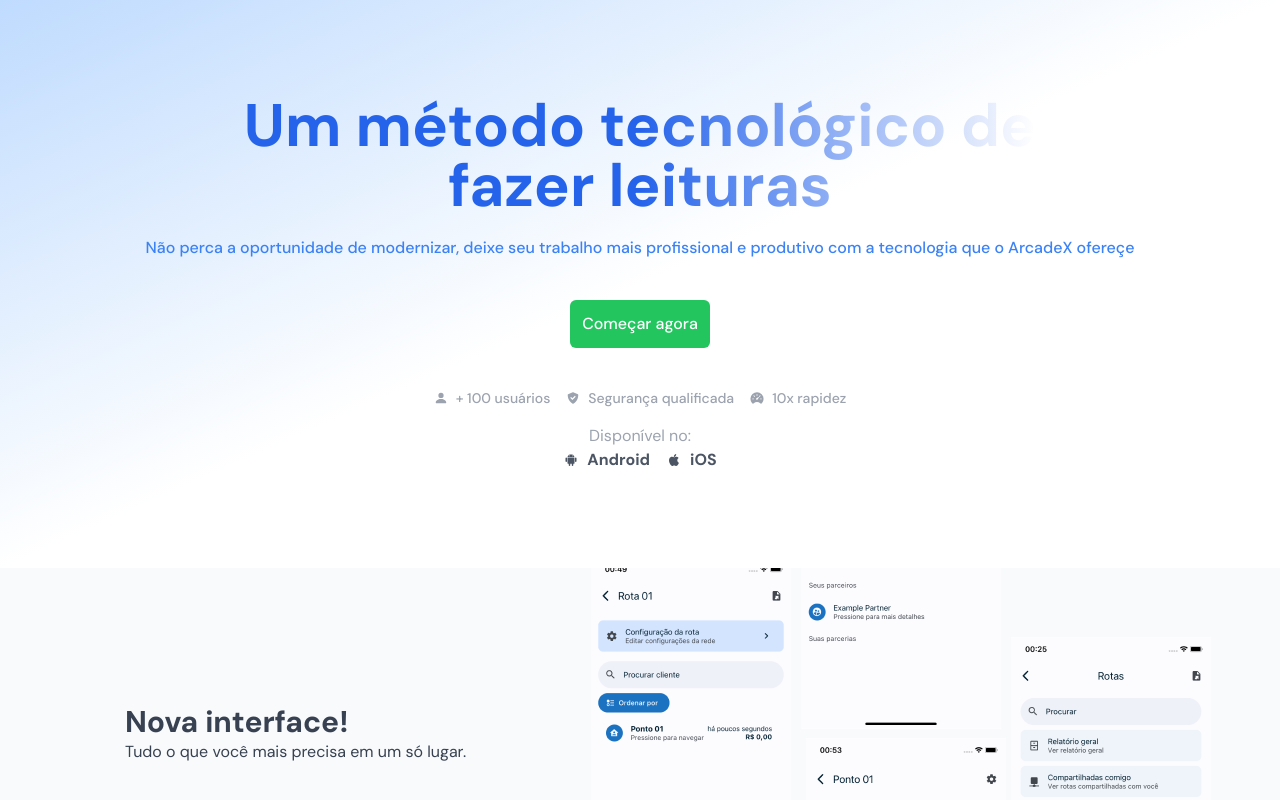
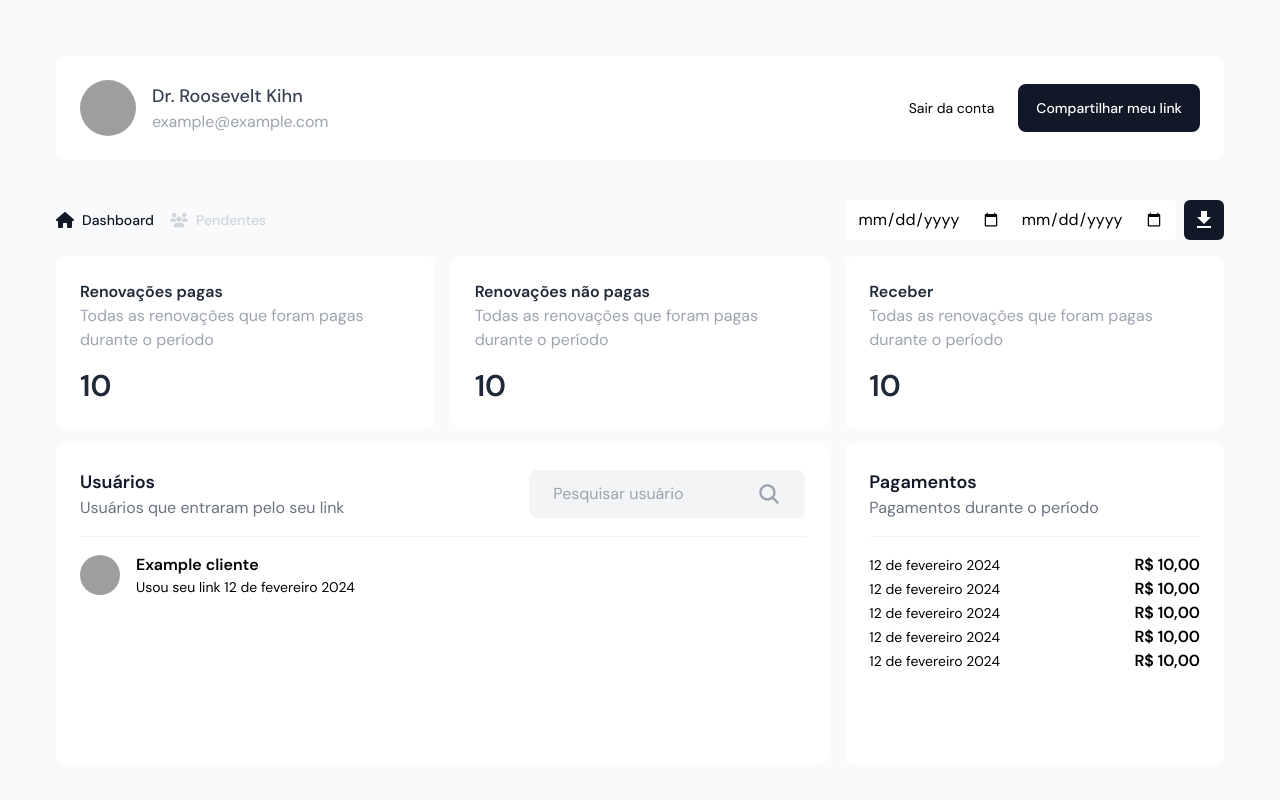
Before and after one commit to ALTHGA/althga-arcadex-promoter, a Next.js app: page / in a window 1280 px wide. Built offline with nearby package versions, Linux system fonts and the light colour scheme; grey boxes are pictures that could not be loaded.

Commit message:
Upload promoter website to ArcadeX

```diff
--- a/src/app/page.tsx
+++ b/src/app/page.tsx
@@ -1,92 +1,158 @@
 import Image from "next/image";
-import { BsApple, BsPersonFill } from "react-icons/bs";
-import { BiSolidCheckShield } from "react-icons/bi";
-import { IoSpeedometer } from "react-icons/io5";
-import { IoLogoAndroid, IoLogoApple } from "react-icons/io";
+import { FaHouse, FaArrowRight, FaUsers } from "react-icons/fa6";
+import { MdDownload } from "react-icons/md";
 
-export default function Home() {
+import { IoSearch } from "react-icons/io5";
+import { Card } from "@/components/Card";
+
+export default function SalesPromoter() {
   return (
-    <div className="bg-white h-screen overflow-auto m-0">
-      <div className="px-14 py-24 flex flex-col items-center  relative bg-gradient-to-br from-blue-200 via-white to-white bg-opacity-0">
-        <h1 className="text-2xl md:text-6xl font-bold z-auto text-center bg-gradient-to-r from-blue-600 via-blue-600 to-white inline-block text-transparent bg-clip-text">
-          Um método tecnológico de
-          <br />
-          fazer leituras
-        </h1>
-        <p className="text-blue-500 mt-5 font-medium text-center">
-          Não perca a oportunidade de modernizar, deixe seu trabalho mais
-          profissional e produtivo com a tecnologia que o ArcadeX ofereçe
-        </p>
+    <div className="bg-gray-50 w-screen h-screen p-14 space-y-10 overflow-auto">
+      <header className="bg-white p-6 rounded-xl flex flex-wrap md:flex-nowrap items-center justify-between">
+        <div className="flex items-center space-x-4">
+          <img
+            className="rounded-full h-10 md:h-14 w-10 md:w-14 "
+            src={"https://api.dicebear.com/7.x/initials/svg?seed=Willow"}
+            alt="Avatar profile"
+          />
 
-        <button className="bg-green-500 py-1.5 px-4 md:p-3 my-10 text-white font-medium rounded-md">
-          Começar agora
-        </button>
-
-        <div className="flex flex-col items-center md:items-start md:flex-row space-x-0 space-y-4 md:space-y-0 md:space-x-4">
-          <div className="text-gray-400 flex items-center text-sm font-medium">
-            <BsPersonFill className="mr-2" /> + 100 usuários
-          </div>
-          <div className="text-gray-400 flex items-center text-sm font-medium">
-            <BiSolidCheckShield className="mr-2" />
-            Segurança qualificada
-          </div>
-          <div className="text-gray-400 flex items-center text-sm font-medium">
-            <IoSpeedometer className="mr-2" />
-            10x rapidez
+          <div>
+            <h2 className="font-medium text-lg text-gray-700">
+              Dr. Roosevelt Kihn
+            </h2>
+            <p className="text-gray-400">example@example.com</p>
           </div>
         </div>
 
-        <div className="flex flex-col items-center mt-4">
-          <h4 className="text-gray-400">Disponível no:</h4>
-          <div className="flex space-x-4 items-center">
-            <div className="text-gray-600 font-bold flex items-center">
-              <IoLogoAndroid className="mr-2" />
-              Android
-            </div>
-            <div className="text-gray-600 font-bold flex items-center">
-              <IoLogoApple className="mr-2" />
-              iOS
-            </div>
+        <div className="flex space-x-6 justify-end w-full mt-4 md:mt-0">
+          <button className="text-sm">Sair da conta</button>
+          <button className="bg-gray-900 hover:bg-white border-2 border-transparent hover:border-gray-900 px-2 md:px-4 py-2 md:py-3 rounded-lg text-sm text-white hover:text-gray-900 transition duration-100 ease-out font-medium">
+            Compartilhar meu link
+          </button>
+        </div>
+      </header>
+
+      <div className="grid grid-cols-1 md:grid-cols-3 gap-4">
+        <div className="flex items-center space-x-4 col-span-full md:col-span-2">
+          <a
+            href="/sales-promoter"
+            className="flex items-center font-medium text-gray-900 text-sm"
+          >
+            <FaHouse className="mr-2 text-lg" /> Dashboard
+          </a>
+          <a
+            href=""
+            className="flex items-center font-medium text-gray-300 text-sm"
+          >
+            <FaUsers className="mr-2 text-lg" /> Pendentes
+          </a>
+        </div>
+
+        <div className="flex items-center justify-end gap-2 col-span-3 md:col-span-1">
+          <div className="h-10 col-span-1 bg-white flex items-center rounded-md gap-2 w-full  justify-evenly">
+            <input type="date" className="outline-none" />
+
+            <input type="date" className="outline-none" />
           </div>
+
+          <button className="bg-gray-900 flex justify-center items-center col-span-1 text-white h-10 w-10 flex-shrink-0 rounded-md">
+            <MdDownload className="h-6 w-6" />
+          </button>
+        </div>
+
+        <div className="flex flex-col col-span-3 space-y-4 md:flex-row md:space-y-0 md:space-x-4">
+          <Card
+            title="Renovações pagas"
+            description="Todas as renovações que foram pagas durante o período"
+            amount={10}
+          />
+          <Card
+            title="Renovações não pagas"
+            description="Todas as renovações que foram pagas durante o período"
+            amount={10}
+          />
+          <Card
+            title="Receber"
+            description="Todas as renovações que foram pagas durante o período"
+            amount={10}
+          />
+        </div>
+
+        <div className="col-span-3 lg:col-span-2 h-80 bg-white p-6 rounded-lg block space-y-4 ">
+          <div className="w-full flex flex-col md:flex-row justify-between items-center space-y-4 md:space-y-0 border-b border-gray-100 pb-4">
+            <span>
+              <h1 className="font-semibold text-lg text-gray-900">Usuários</h1>
+              <p className="text-gray-500">
+                Usuários que entraram pelo seu link
+              </p>
+            </span>
+            <span className="pr-6 bg-gray-100 flex items-center space-x-4 rounded-lg">
+              <input
+                type="text"
+                placeholder="Pesquisar usuário"
+                className="bg-transparent py-3 pl-6 outline-none"
+              />
+              <IoSearch className="text-2xl text-gray-400" />
+            </span>
+          </div>
+
+          <ul>
+            <li>
+              <div className="flex items-center space-x-4">
+                <img
+                  className="rounded-full h-10 w-10"
+                  src={"https://api.dicebear.com/7.x/initials/svg?seed=Willow"}
+                  alt="Avatar profile"
+                />
+                <span>
+                  <h4 className="font-semibold">Example cliente</h4>
+                  <p className="text-sm">Usou seu link 12 de fevereiro 2024</p>
+                </span>
+              </div>
+            </li>
+          </ul>
+        </div>
+
+        <div className="col-span-3 h-full lg:col-span-1 bg-white p-6 rounded-lg block space-y-4 ">
+          <div className="w-full flex flex-col  md:space-y-0 border-b border-gray-100 pb-4">
+            <h1 className="font-semibold text-lg text-gray-900">Pagamentos</h1>
+            <p className="text-gray-500">Pagamentos durante o período</p>
+          </div>
+
+          <ul>
+            <li>
+              <div className="flex items-center justify-between space-x-4">
+                <p className="text-sm">12 de fevereiro 2024</p>
+                <h4 className="font-semibold">R$ 10,00</h4>
+              </div>
+            </li>
+            <li>
+              <div className="flex items-center justify-between space-x-4">
+                <p className="text-sm">12 de fevereiro 2024</p>
+                <h4 className="font-semibold">R$ 10,00</h4>
+              </div>
+            </li>
+            <li>
+              <div className="flex items-center justify-between space-x-4">
+                <p className="text-sm">12 de fevereiro 2024</p>
+                <h4 className="font-semibold">R$ 10,00</h4>
+              </div>
+            </li>
+            <li>
+              <div className="flex items-center justify-between space-x-4">
+                <p className="text-sm">12 de fevereiro 2024</p>
+                <h4 className="font-semibold">R$ 10,00</h4>
+              </div>
+            </li>
+            <li>
+              <div className="flex items-center justify-between space-x-4">
+                <p className="text-sm">12 de fevereiro 2024</p>
+                <h4 className="font-semibold">R$ 10,00</h4>
+              </div>
+            </li>
+          </ul>
         </div>
       </div>
-
-      <div className="relative flex flex-wrap  justify-evenly items-center bg-gray-50 overflow-hidden">
-        <div className="p-14">
-          <h1 className="font-bold text-3xl text-gray-700  text-center lg:text-left">
-            Nova interface!
-          </h1>
-          <p className="text-gray-700 text-center lg:text-left">
-            Tudo o que você mais precisa em um só lugar.
-          </p>
-        </div>
-        <img src="/img/screens.png" />
-      </div>
-
-      <div className="bg-blue-600 flex flex-col items-center justify-center py-14 text-white text-center">
-        <h1 className="text-xl md:text-3xl font-bold">
-          Trabalhe com sua equipe.
-        </h1>
-        <p>Cadastre seus funcionários, gerencie e organize suas rotas.</p>
-      </div>
-
-      <footer className="bg-gray-900 flex flex-col md:flex-row md:justify-between items-center p-4">
-        <div className="flex flex-col items-center md:items-start mb-4  md:mb-0">
-          <h4 className="text-white font-medium">Entrar em contato!</h4>
-          <div className="flex items-center space-x-4">
-            <a href="" className="text-gray-400 font-medium">
-              WhatsApp
-            </a>
-            <a href="" className="text-gray-400 font-medium">
-              althgatechnology@gmail.com
-            </a>
-          </div>
-        </div>
-        <div className="text-center md:text-right text-white font-medium">
-          Todos os direitos reservados
-          <h1>ALTHGA LTDA - 2024</h1>
-        </div>
-      </footer>
     </div>
   );
 }
```
